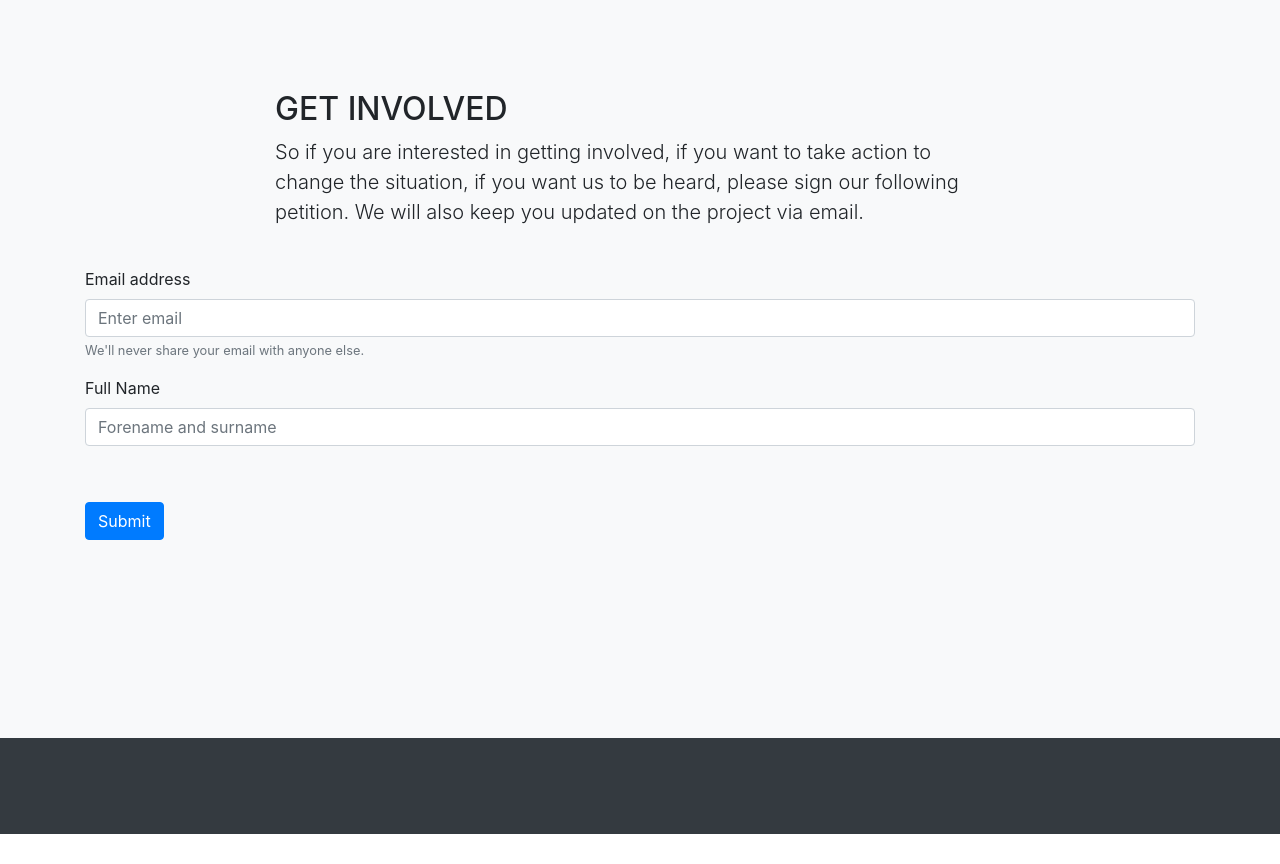
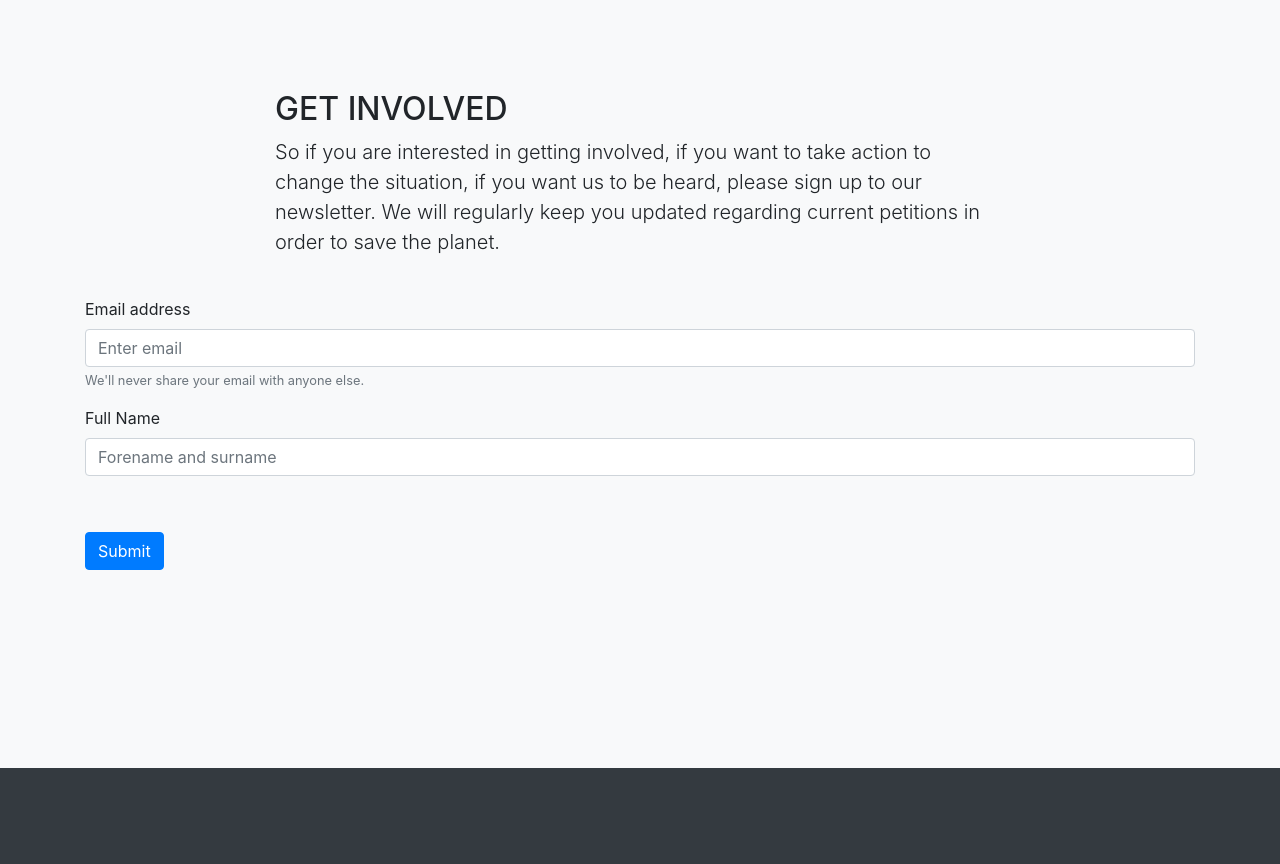
Before and after one commit to getinvolved2019/getinvolved2019.github.io, a plain HTML site: page whoweare.html in a window 1280 px wide. Shown: the part 1020-1884 px from the top of the page. Before the commit the page ends 1854 px from the top, so only its background shows below. Drawn offline with nearby package versions, Linux system fonts and the light colour scheme.

Commit message:
Update whoweare.html

```diff
--- a/whoweare.html
+++ b/whoweare.html
@@ -71,7 +71,7 @@
           <br>
           <br>
           <h2>GET INVOLVED</h2>
-          <p class="lead">So if you are interested in getting involved, if you want to take action to change the situation, if you want us to be heard, please sign our following petition. We will also keep you updated on the project via email.</p>
+          <p class="lead">So if you are interested in getting involved, if you want to take action to change the situation, if you want us to be heard, please sign up to our newsletter. We will regularly keep you updated regarding current petitions in order to save the planet.</p>
         </div>
       </div>
 
```
